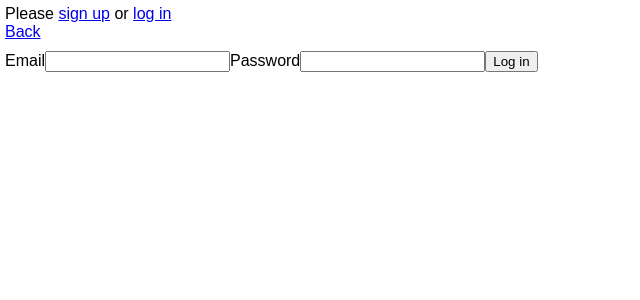
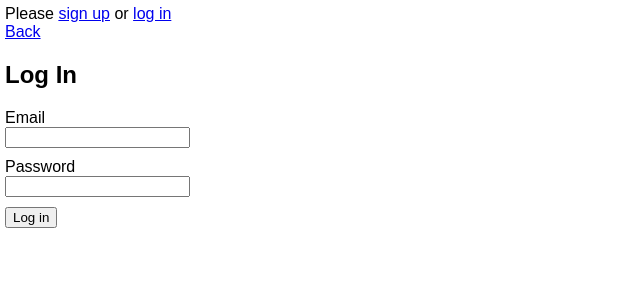
Before and after one commit to sequoian/flashcards, a React (Create React App) app in the folder react/: page /login in a window 1280 px wide. Shown: the top 300 px of the page, without its empty margins (0-640 px from the left). Built offline with nearby package versions, Linux system fonts and the light colour scheme.

Commit message:
basic formatting for login and signup forms

```diff
--- a/react/src/css/App.css
+++ b/react/src/css/App.css
@@ -27,6 +27,22 @@ form {
   margin: 5px 0;
 }
 
+
+/* User Form */
+.user-form label {
+  display: block;
+}
+
+.user-form input {
+  display: block;
+  margin-bottom: 10px;
+}
+
+.user-form button {
+  display: block;
+  margin: 10px 0;
+}
+
 /* Message for shuffling deck */
 .shuffled-hide {
   opacity: 0;
--- a/react/src/js/App.js
+++ b/react/src/js/App.js
@@ -76,7 +76,7 @@ class App extends Component {
           <Route path='/edit/:id' component={EditDeck} />
           <Route path='/login' component={Login} />
           <Route path='/signup' component={Signup} />
-          <Route path='/user/:id' component={UserProfile} />
+          <Route path='/profile' component={UserProfile} />
         </Switch>
       </div>
     )
--- a/react/src/js/Header.js
+++ b/react/src/js/Header.js
@@ -9,7 +9,7 @@ const Header = ({user, logout}) => (
 
 const UserDisplay = ({user, logout}) => (
   <div>
-    <span><Link to={`/user/${user.id}`}>{user.name}</Link> is logged in</span>
+    <span><Link to={`/profile`}>{user.name}</Link> is logged in</span>
     <button
       type="button"
       onClick={logout}
--- a/react/src/js/Login.js
+++ b/react/src/js/Login.js
@@ -78,7 +78,8 @@ class LoginContainer extends Component {
 const Login = ({email, password, handleChange, handleSubmit, errors}) => (
   <div>
     <Link to={`/`}>Back</Link>
-    <form>
+    <h2>Log In</h2>
+    <form className="user-form">
       {errors.length > 0 ? <ValidationErrors errors={errors} /> : null }
       <label htmlFor="email">
         Email
--- a/react/src/js/Signup.js
+++ b/react/src/js/Signup.js
@@ -90,7 +90,7 @@ const Signup = ({name, email, password, confirm, handleChange, handleSubmit, err
   <div>
     <Link to={`/`}>Back</Link>
     <h2>Sign Up</h2>
-    <form>
+    <form className="user-form">
       {errors.length > 0 ? <ValidationErrors errors={errors} /> : null }
       <label htmlFor="name">
         User Name
```
